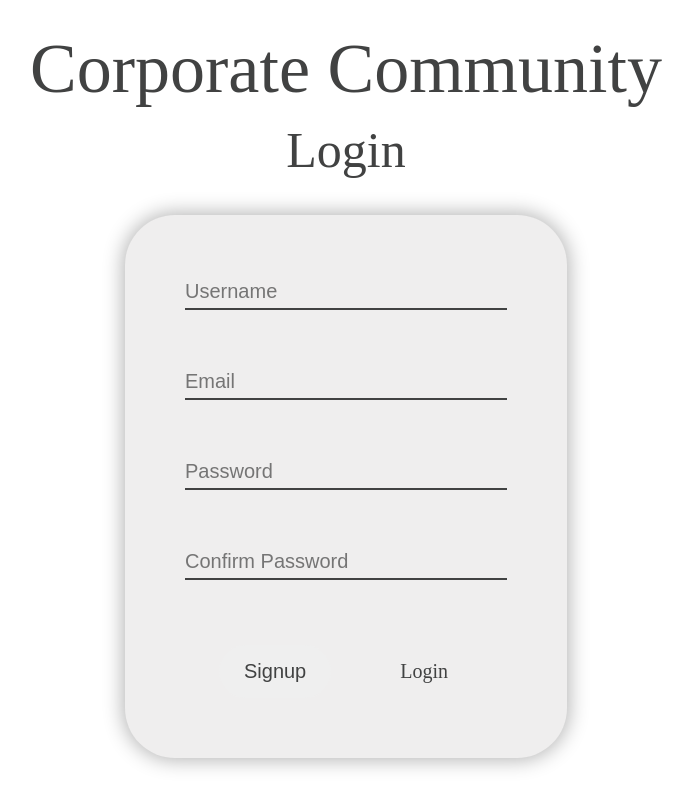
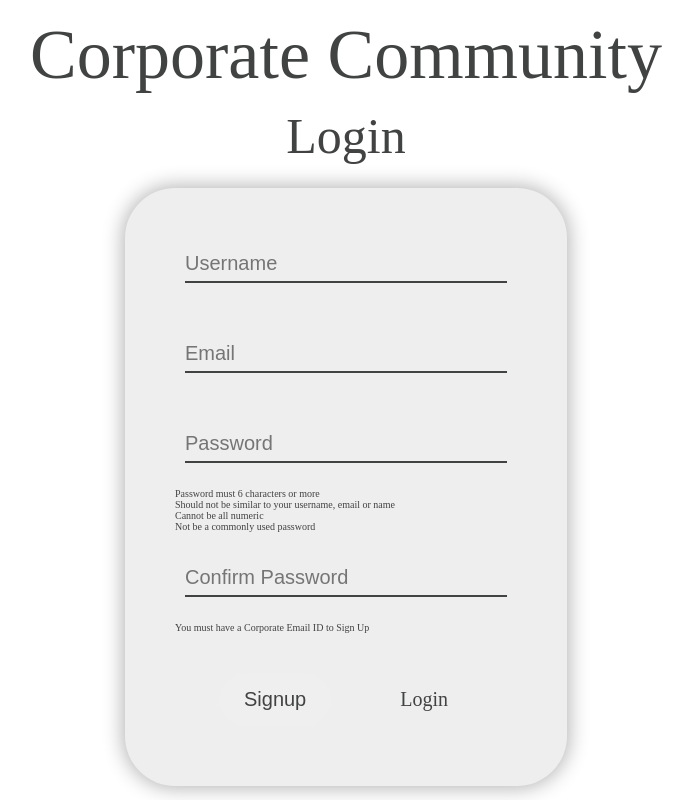
Before and after one commit to alangaurav/csocial, a Django app: page /signup/ in a window 1280 px wide. Shown: the whole page, without its empty margins (294-987 px from the left). Run offline with Django 5.2, Linux system fonts and the light colour scheme.

Commit message:
community: templates: Update form elements.
Added helper text to login and signup forms.
User-settings now includes 'About Me' instead
of location as this is company dependent.

Signed-off-by: Alan Gaurav <alangaurav@gmail.com>

```diff
--- a/community/templates/signup.html
+++ b/community/templates/signup.html
@@ -1,26 +1,35 @@
 {% extends 'login.html' %}
 {% block 'form-container' %}
-<form method="POST" class="form-container" action="{% url 'signup' %}">
+<form method="POST" class="form-container" action="{% url 'signup' %}" id="signupform">
     {% csrf_token %}
     <div class="form-group">
-        <input type="text" name="username" id="username" placeholder="Username" required>
+        <input type="text" name="username" id="username" placeholder="Username" required class="input--login">
         <label for="username">Username</label>
     </div>
     <div class="form-group">
-        <input type="email" name="email" id="email" placeholder="Email" required>
+        <input type="email" name="email" id="email" placeholder="Email" required class="input--login">
         <label for="email">Email</label>
     </div>
     <div class="form-group">
-        <input type="password" name="password1" id="password1" placeholder="Password" required>
+        <input type="password" name="password1" id="password1" placeholder="Password" required class="input--login">
         <label for="password1">Password</label>
     </div>
+    <div class="helper-text helper-text--password">
+           Password must 6 characters or more<br>
+           Should not be similar to your username, email or name <br>
+           Cannot be all numeric <br>
+           Not be a commonly used password
+    </div>
     <div class="form-group">
-        <input type="password" name="password2" id="password2" placeholder="Confirm Password" required>
+        <input type="password" name="password2" id="password2" placeholder="Confirm Password" required class="input--login">
         <label for="password2">Confirm Password</label>
     </div>
+    <span class="helper-text">
+        You must have a Corporate Email ID to Sign Up
+    </span>
     <div class="form-group--button">
-        <button type="submit" class="btn" id="signup-btn">Signup</button>
-        <a href="{% url 'login' %}" class="btn" id="login-btn">Login</a>
+        <button type="submit" class="btn btn--login" id="signup-btn">Signup</button>
+        <a href="{% url 'login' %}" class="btn btn--login" id="login-btn">Login</a>
     </div>
 </form>
 {% endblock %}
--- a/community/templates/user-settings.html
+++ b/community/templates/user-settings.html
@@ -26,8 +26,12 @@
                 <label for="profile_image">Profile Picture</label>
             </div>
             <div class="form-group">
-                <input type="text" name="location" id="location" placeholder="{{ profile.company.location }}">
+                <input type="text" name="location" id="location" placeholder="{{ profile.company.location }}" disabled>
                 <label for="location">Location</label>
+            </div>
+            <div class="form-group">
+                <input type="text" name="description" id="description" placeholder="About Me">
+                <label for="description">About Me</label>
             </div>
             <div class="form-group--button">
                 <button type="submit" class="btn" id="settings-btn">Update</button>
```
Also changed, not shown: community/templates/login_form.html (+8 -5 lines).
